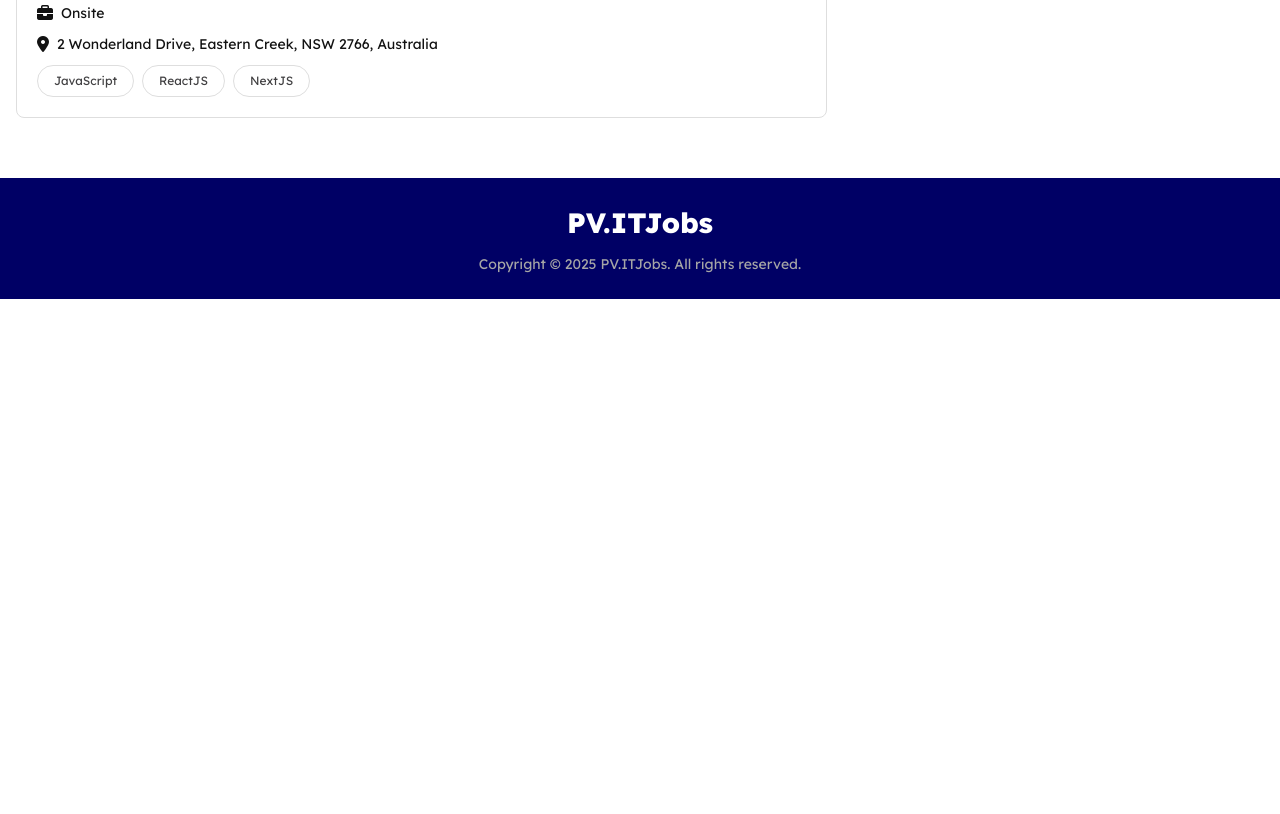
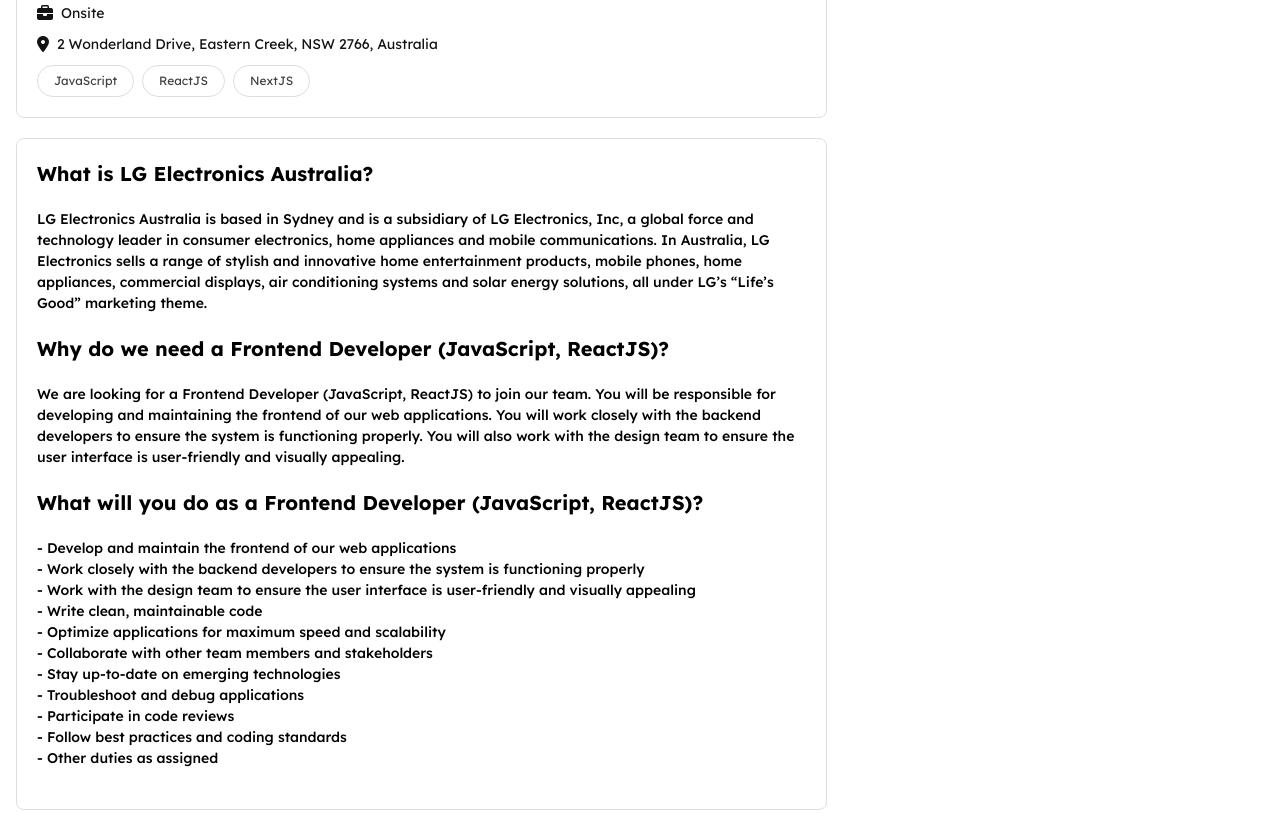
Before and after one commit to pvdev1805/PVITJobs, a website: page job-detail.html in a window 1280 px wide. Shown: the part 529-1343 px from the top of the page. Before the commit the page ends 828 px from the top, so only its background shows below. Drawn offline with nearby package versions, Linux system fonts and the light colour scheme.

Commit message:
💄 Implement UI - Job Description (Job Detail page)

```diff
--- a/job-detail.html
+++ b/job-detail.html
@@ -279,6 +279,46 @@
               </div>
             </div>
             <!-- End Job Information -->
+
+            <!-- Job Description -->
+            <div class="border border-[#dedede] rounded-[8px] p-5 mt-5">
+              <h2 class="text-black text-[20px] font-[700] mb-5">What is LG Electronics Australia?</h2>
+              <p class="text-blqck text-[14px] font-[500] mb-5">
+                LG Electronics Australia is based in Sydney and is a subsidiary of LG Electronics, Inc, a global force
+                and technology leader in consumer electronics, home appliances and mobile communications. In Australia,
+                LG Electronics sells a range of stylish and innovative home entertainment products, mobile phones, home
+                appliances, commercial displays, air conditioning systems and solar energy solutions, all under LG’s
+                “Life’s Good” marketing theme.
+              </p>
+
+              <h2 class="text-black text-[20px] font-[700] mb-5">
+                Why do we need a Frontend Developer (JavaScript, ReactJS)?
+              </h2>
+              <p class="text-blqck text-[14px] font-[500] mb-5">
+                We are looking for a Frontend Developer (JavaScript, ReactJS) to join our team. You will be responsible
+                for developing and maintaining the frontend of our web applications. You will work closely with the
+                backend developers to ensure the system is functioning properly. You will also work with the design team
+                to ensure the user interface is user-friendly and visually appealing.
+              </p>
+
+              <h2 class="text-black text-[20px] font-[700] mb-5">
+                What will you do as a Frontend Developer (JavaScript, ReactJS)?
+              </h2>
+              <p class="text-blqck text-[14px] font-[500] mb-5">
+                - Develop and maintain the frontend of our web applications <br />
+                - Work closely with the backend developers to ensure the system is functioning properly <br />
+                - Work with the design team to ensure the user interface is user-friendly and visually appealing <br />
+                - Write clean, maintainable code <br />
+                - Optimize applications for maximum speed and scalability <br />
+                - Collaborate with other team members and stakeholders <br />
+                - Stay up-to-date on emerging technologies <br />
+                - Troubleshoot and debug applications <br />
+                - Participate in code reviews <br />
+                - Follow best practices and coding standards <br />
+                - Other duties as assigned
+              </p>
+            </div>
+            <!-- End Job Description -->
           </div>
           <!-- End Left -->
 
```
